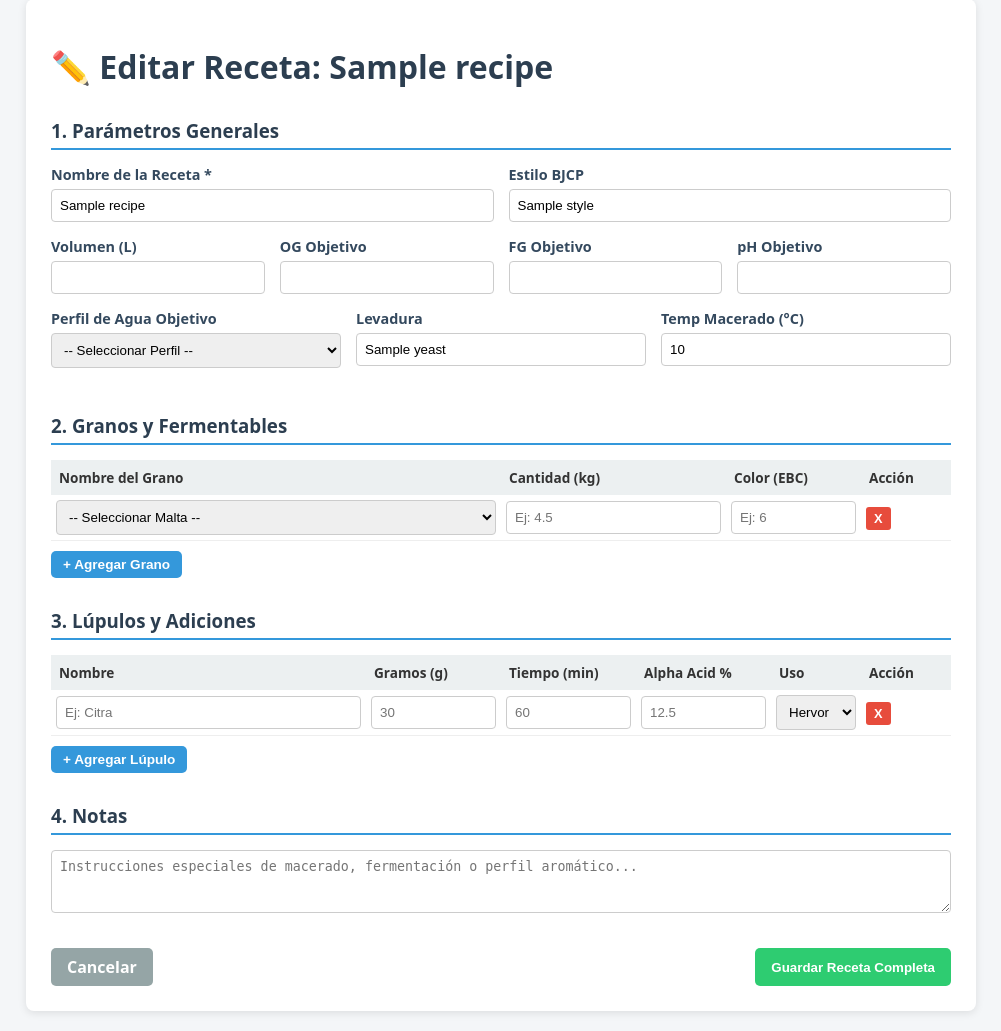
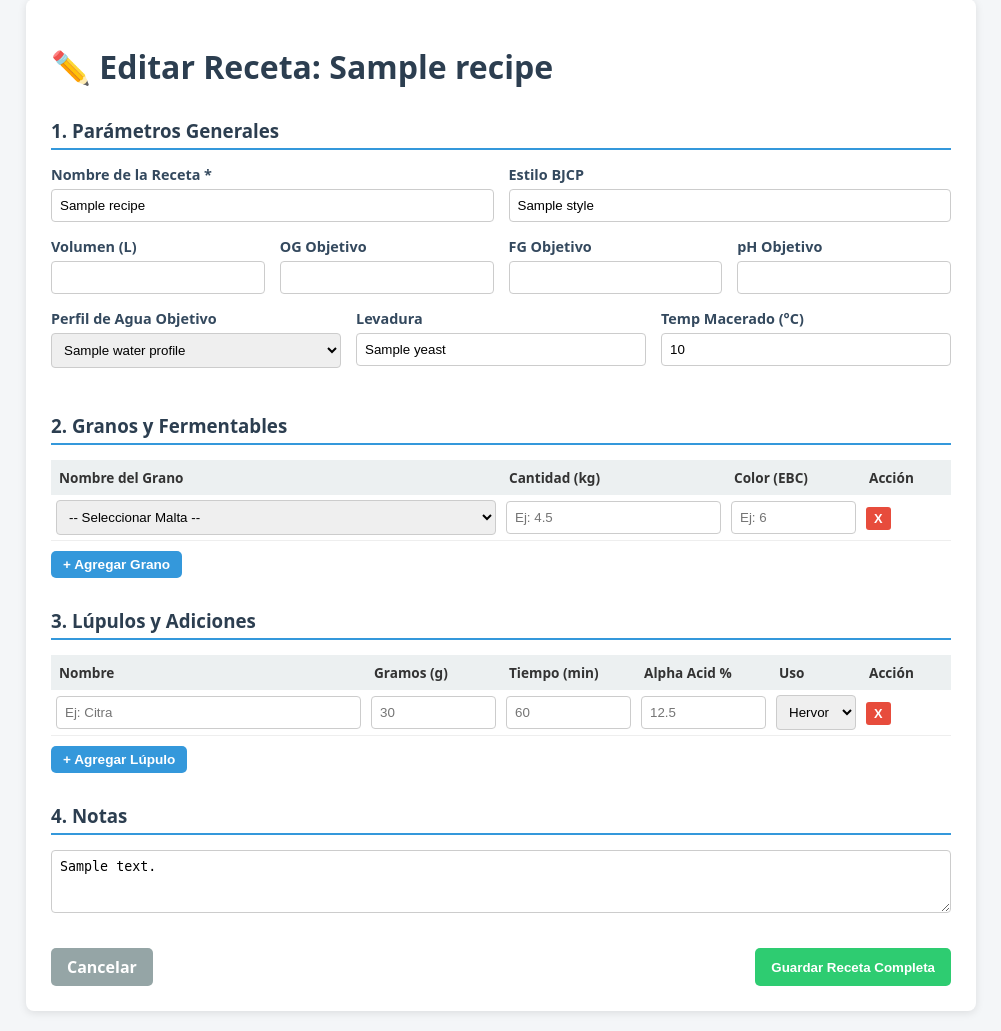
Before and after one commit to sbstnrossi/brewing-calc, a Flask app: template templates/recipe_form.html in a window 1280 px wide. Shown: the part 21-1052 px from the top of the page, without its empty margins (139-1140 px from the left). Run offline with Flask 3, Linux system fonts and the light colour scheme; the template is opened without the code that fills it: most values are stand-ins (such as "Sample title", 1, 10 or a date in 2020).

Commit message:
fix load Notes and profile mane in list

```diff
--- a/app.py
+++ b/app.py
@@ -158,7 +158,10 @@
     malts_list = [{"id": k} | v for k, v in malts_dict.items()]
     """Carga los perfiles de agua existentes para el selector y muestra el formulario."""
     water_profiles_ref = db.collection("profiles").stream()
-    water_profiles = [doc.to_dict() | {"id": doc.id} for doc in water_profiles_ref]
+    water_profiles = [
+        doc.to_dict() | {"id": doc.id, "name": doc.to_dict().get("name", doc.id.replace("_", " ").title())}
+        for doc in water_profiles_ref
+    ]
 
     return render_template(
         "recipe_form.html",
@@ -181,7 +184,10 @@
     malts_list = [{"id": k} | v for k, v in malts_dict.items()]
 
     water_profiles_ref = db.collection("profiles").stream()
-    water_profiles = [doc.to_dict() | {"id": doc.id} for doc in water_profiles_ref]
+    water_profiles = [
+        doc.to_dict() | {"id": doc.id, "name": doc.to_dict().get("name", doc.id.replace("_", " ").title())}
+        for doc in water_profiles_ref
+    ]
 
     return render_template(
         "recipe_form.html",
--- a/templates/recipe_form.html
+++ b/templates/recipe_form.html
@@ -53,7 +53,7 @@
             <div class="grid-4">
                 <div class="form-group">
                     <label>Volumen (L)</label>
-                    <input type="number" step="0.5" id="batch_size_l" value=value="{{ recipe.batch_size_l if recipe else 20.0 }}">
+                    <input type="number" step="0.5" id="batch_size_l" value="{{ recipe.batch_size_l if recipe else 20.0 }}">
                 </div>
                 <div class="form-group">
                     <label>OG Objetivo</label>
@@ -75,7 +75,9 @@
                     <select id="target_water_profile_id">
                         <option value="">-- Seleccionar Perfil --</option>
                         {% for wp in water_profiles %}
-                            <option value="{{ wp.id }}">{{ wp.name }}</option>
+                            <option value="{{ wp.id }}" {% if recipe and recipe.target_water_profile_id == wp.id %}selected{% endif %}>
+                                {{ wp.name or wp.profile_name or wp.id }}
+                            </option>
                         {% endfor %}
                     </select>
                 </div>
@@ -128,7 +130,7 @@
             <!-- NOTAS -->
             <h3 class="section-title">4. Notas</h3>
             <div class="form-group">
-                <textarea id="notes" rows="3"  value="{{ recipe.notes if recipe else ''}}" placeholder="Instrucciones especiales de macerado, fermentación o perfil aromático..."></textarea>
+                <textarea id="notes" rows="3" placeholder="Instrucciones especiales de macerado, fermentación o perfil aromático...">{{ recipe.notes if recipe else ''}}</textarea>
             </div>
 
             <!-- BOTONES -->
```
